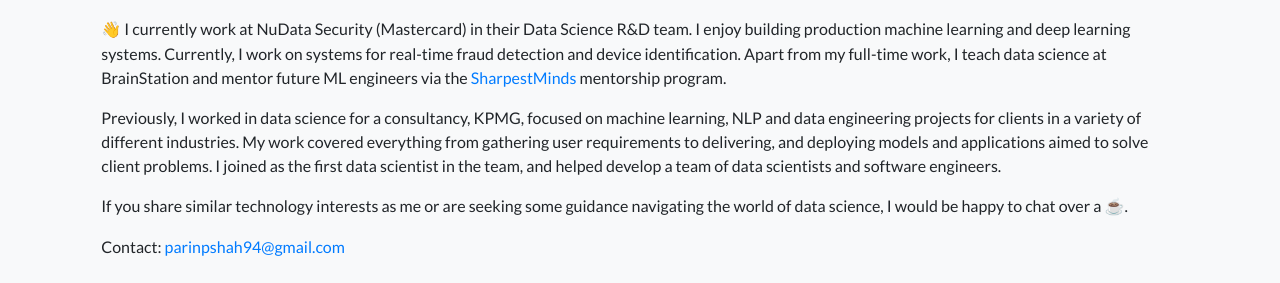
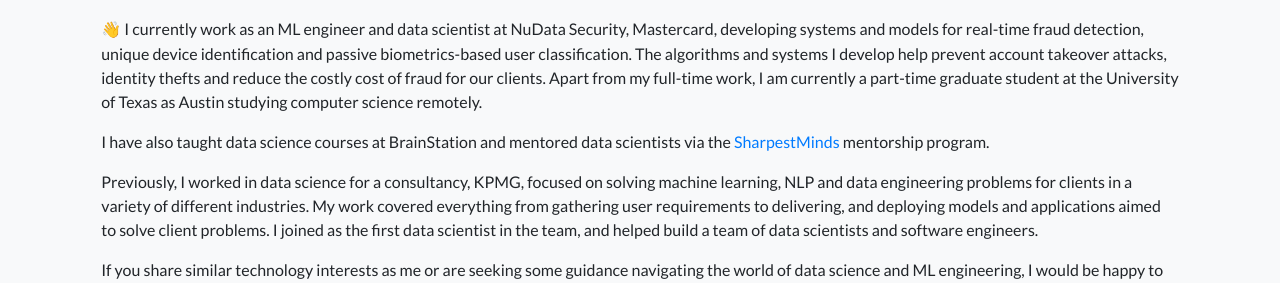
Before and after one commit to parinpshah94/parinpshah94.github.io, a plain HTML site: page index.html in a window 1280 px wide. Shown: the part 138-421 px from the top of the page. Drawn offline with nearby package versions, Linux system fonts and the light colour scheme.

Commit message:
grad school update

```diff
--- a/index.html
+++ b/index.html
@@ -41,24 +41,23 @@
       <br>
       <section>
         <p>
-          <span class="emoji"></span>👋 </span> I currently work at NuData Security (Mastercard) in their Data Science
-          R&D team. I enjoy building production machine learning and deep learning systems. Currently, I work on systems
-          for real-time fraud detection and device identification. Apart from my full-time work, I teach data science at
-          BrainStation and mentor future ML engineers via the <a
-            href="https://www.sharpestminds.com/?r=2pQd8dmGTcydMMx8Z">SharpestMinds</a> mentorship program.
+          <span class="emoji"></span>👋 </span> I currently work as an ML engineer and data scientist at NuData Security,  Mastercard, developing systems and models for real-time fraud detection, unique device identification and passive biometrics-based user classification. The algorithms and systems I develop help prevent account takeover attacks,  identity thefts and reduce the costly cost of fraud for our clients. Apart from my full-time work, I am currently a part-time graduate student at the University of Texas as Austin studying computer science remotely.
         </p>
         <p>
-          Previously, I worked in data science for a consultancy, KPMG, focused on machine learning, NLP and data
-          engineering projects for clients in a variety of different industries. My work covered everything from
+          I have also taught data science courses at BrainStation and mentored data scientists via the <a href="https://www.sharpestminds.com/?r=2pQd8dmGTcydMMx8Z">SharpestMinds</a> mentorship program.
+        </p>
+        <p>
+          Previously, I worked in data science for a consultancy, KPMG, focused on solving machine learning, NLP and data
+          engineering problems for clients in a variety of different industries. My work covered everything from
           gathering user requirements to delivering, and deploying models and applications aimed to solve client
-          problems. I joined as the first data scientist in the team, and helped develop a team of data scientists and
+          problems. I joined as the first data scientist in the team, and helped build a team of data scientists and
           software engineers.
         </p>
       </section>
       <section>
         <p>
           If you share similar technology interests as me or are seeking some guidance navigating the world of data
-          science, I would be happy to chat over a <span class="emoji">☕</span>.
+          science and ML engineering, I would be happy to chat over a <span class="emoji">☕</span>.
         </p>
       </section>
       <footer>
```
